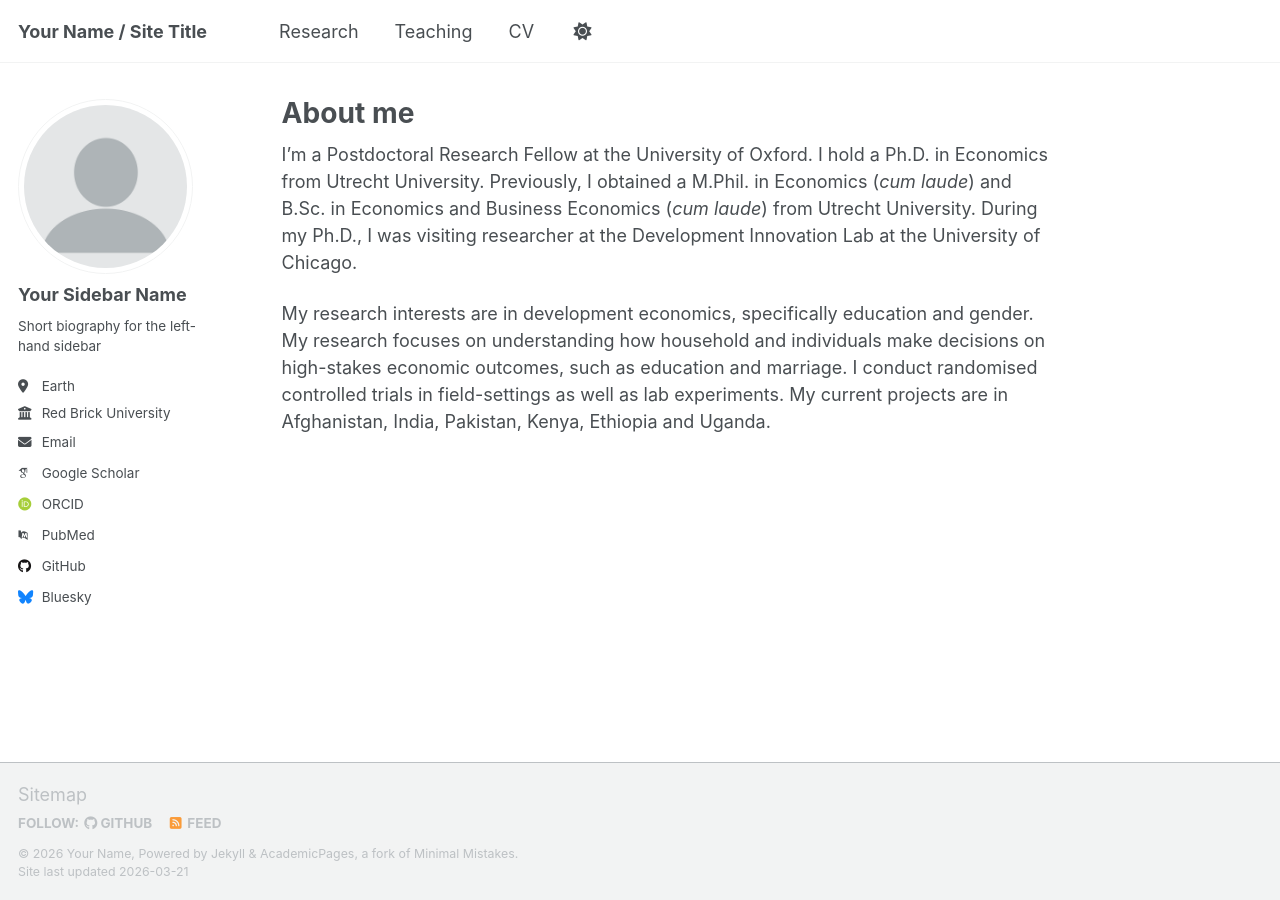
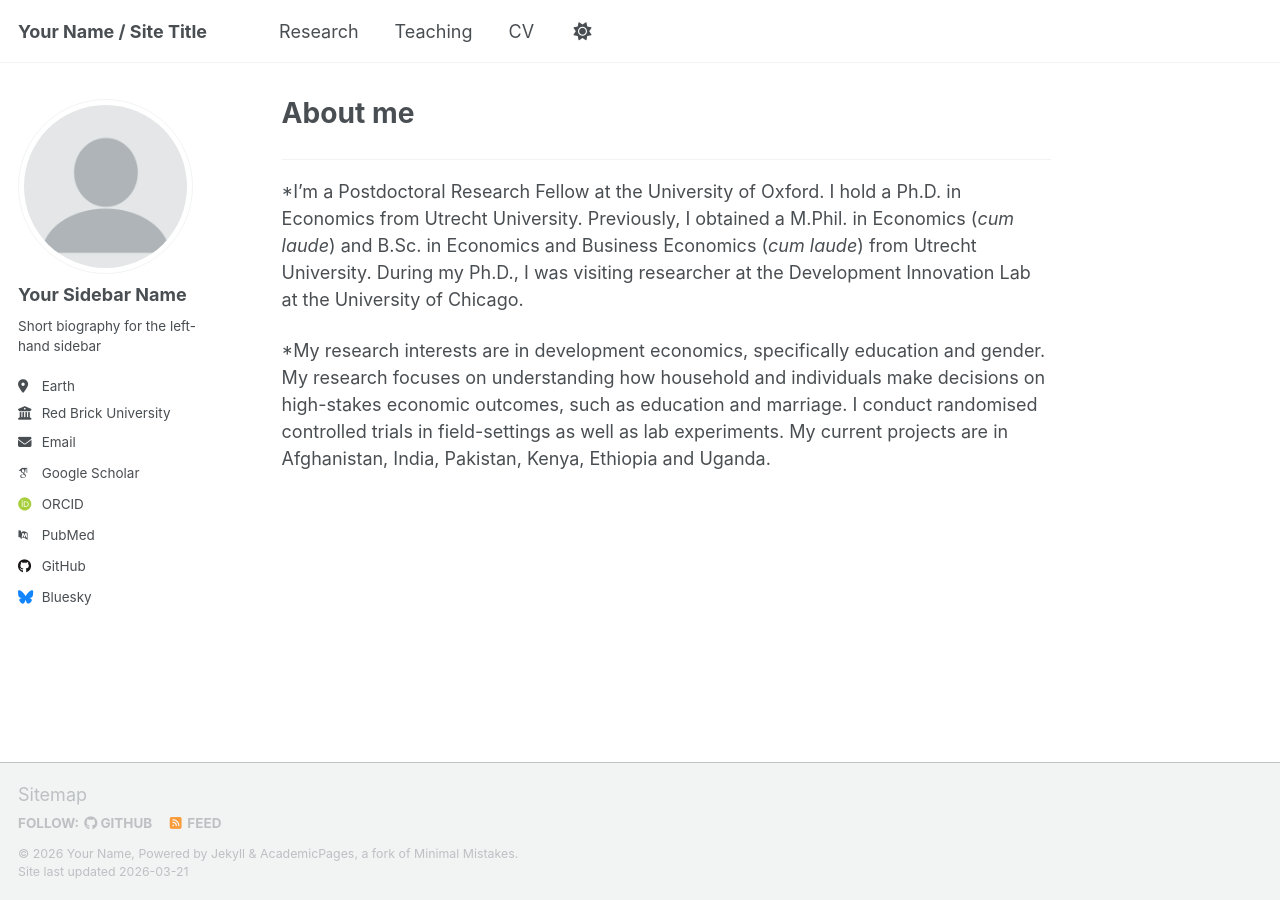
Before and after one commit to anayadam/anayadam.github.io, a Jekyll site: the page built from _pages/about.md, in a window 1280 px wide. Built offline with Jekyll 4.4.1, drawn with Linux system fonts in a browser that asks for light colours; some web fonts are replaced; a script that is not in the unit is left out.

```diff
--- a/_pages/about.md
+++ b/_pages/about.md
@@ -6,6 +6,8 @@ redirect_from:
   - /about/
   - /about.html
 ---
-I'm a Postdoctoral Research Fellow at the University of Oxford. I hold a Ph.D. in Economics from Utrecht University. Previously, I obtained a M.Phil. in Economics (_cum laude_) and B.Sc. in Economics and Business Economics (_cum laude_) from Utrecht University. During my Ph.D., I was visiting researcher at the Development Innovation Lab at the University of Chicago.
 
-My research interests are in development economics, specifically education and gender. My research focuses on understanding how household and individuals make decisions on high-stakes economic outcomes, such as education and marriage. I conduct randomised controlled trials in field-settings as well as lab experiments. My current projects are in Afghanistan, India, Pakistan, Kenya, Ethiopia and Uganda.
+---
+*I'm a Postdoctoral Research Fellow at the University of Oxford. I hold a Ph.D. in Economics from Utrecht University. Previously, I obtained a M.Phil. in Economics (_cum laude_) and B.Sc. in Economics and Business Economics (_cum laude_) from Utrecht University. During my Ph.D., I was visiting researcher at the Development Innovation Lab at the University of Chicago.
+
+*My research interests are in development economics, specifically education and gender. My research focuses on understanding how household and individuals make decisions on high-stakes economic outcomes, such as education and marriage. I conduct randomised controlled trials in field-settings as well as lab experiments. My current projects are in Afghanistan, India, Pakistan, Kenya, Ethiopia and Uganda.
```
